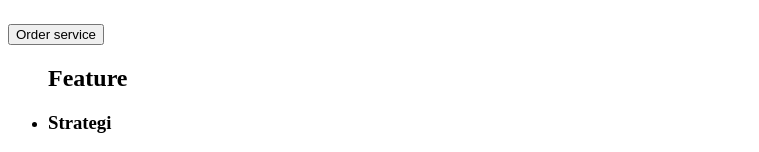
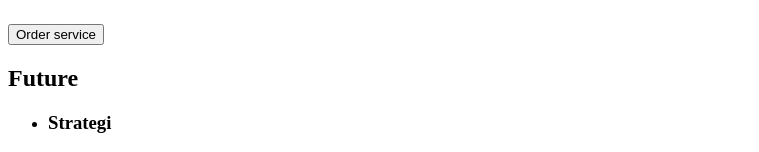
Before and after one commit to KostiantynLebediev/goit-markup-hw-01, a plain HTML site: page index.html in a window 1280 px wide. Shown: the part 191-343 px from the top of the page, without its empty margins (0-759 px from the left). Drawn offline with Linux system fonts and the light colour scheme.

Commit message:
Update index.html

```diff
--- a/index.html
+++ b/index.html
@@ -34,8 +34,8 @@
       </section>
       <!--Section 1-->
       <section>
+        <h2>Future</h2>
         <ul>
-          <h2>Feature</h2>
           <li>
             <h3>Strategi</h3>
             <p>
```
